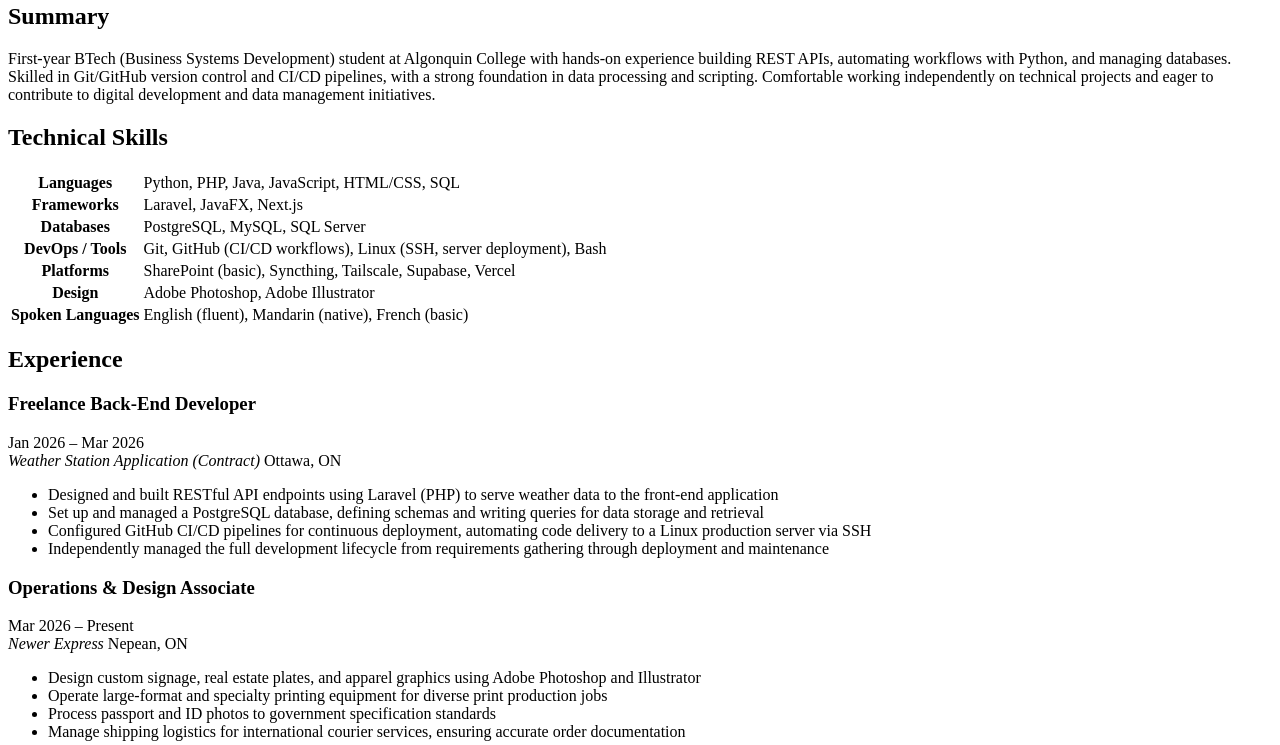
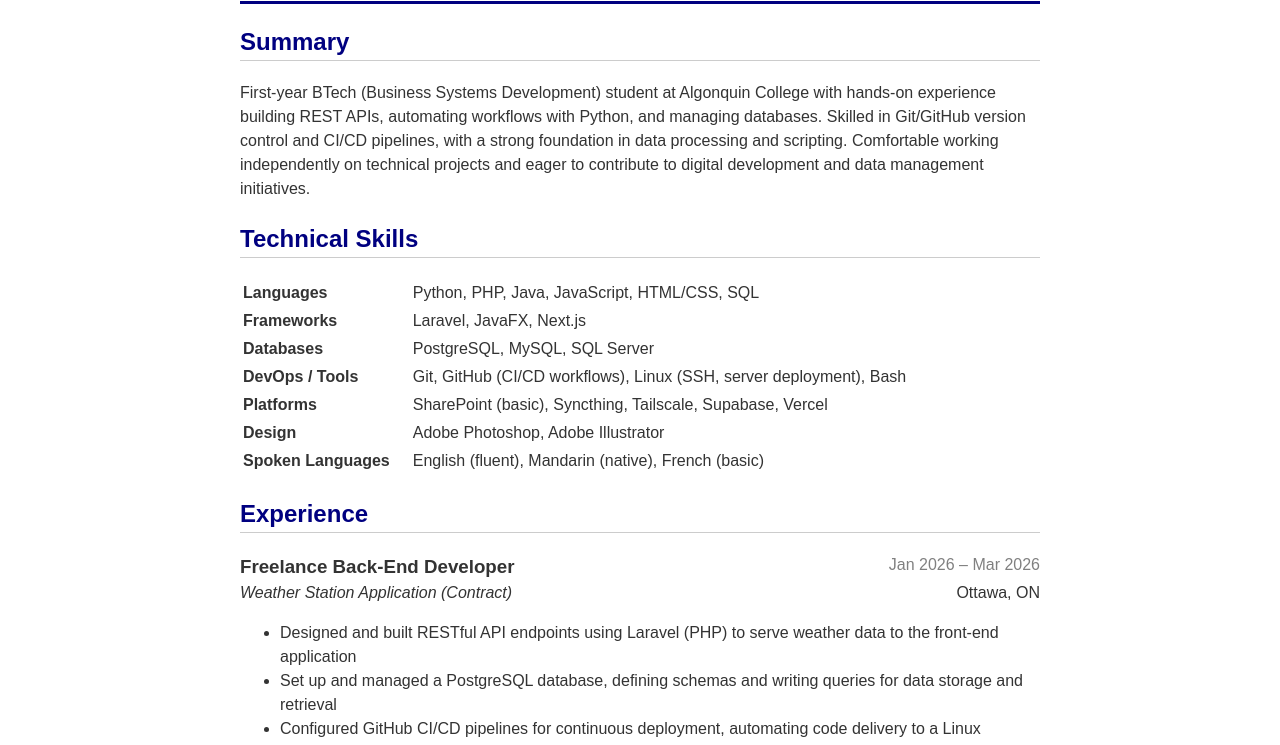
Before and after one commit to HaotianLIi/cst3106_labs, a plain HTML site: page Lab3/resume.html in a window 1280 px wide. Shown: the part 149-894 px from the top of the page. Drawn offline with Linux system fonts and the light colour scheme.

Commit message:
fix css file name

```diff
--- a/Lab3/resume.html
+++ b/Lab3/resume.html
@@ -4,7 +4,7 @@
   <meta charset="UTF-8">
   <meta name="viewport" content="width=device-width, initial-scale=1.0">
   <title>Haotian Li - Resume</title>
-  <link rel="stylesheet" href="style.css">
+  <link rel="stylesheet" href="resume.css">
 </head>
 <body>
 
```
